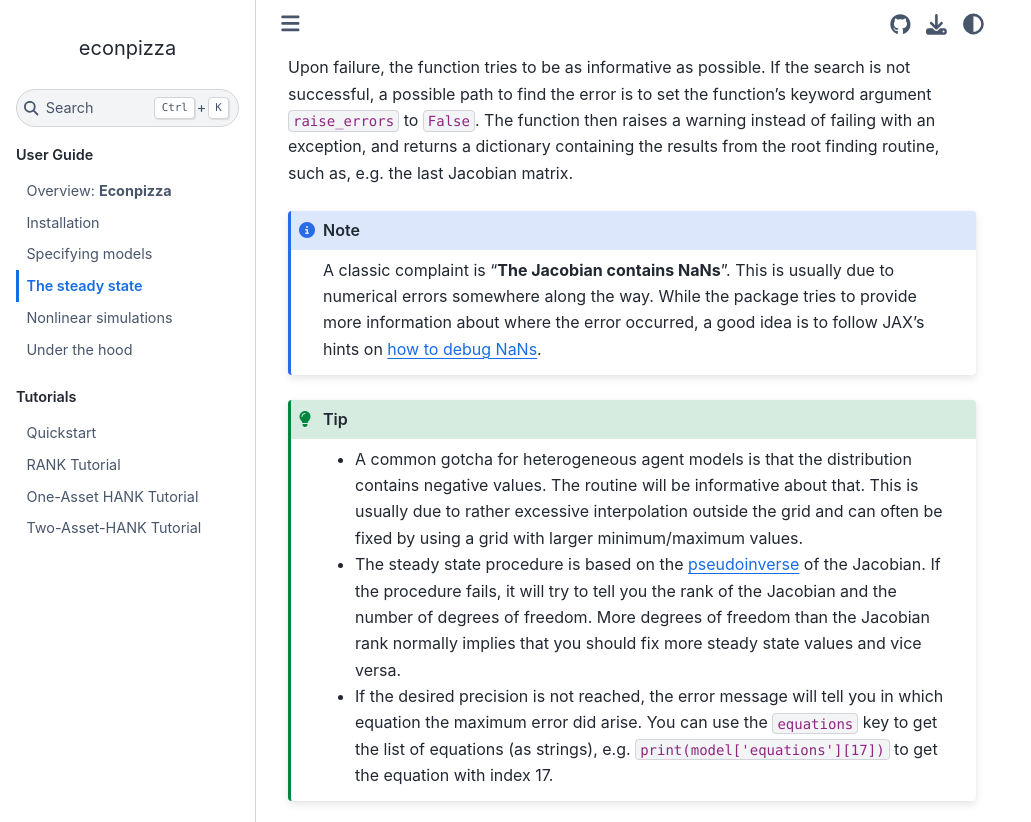
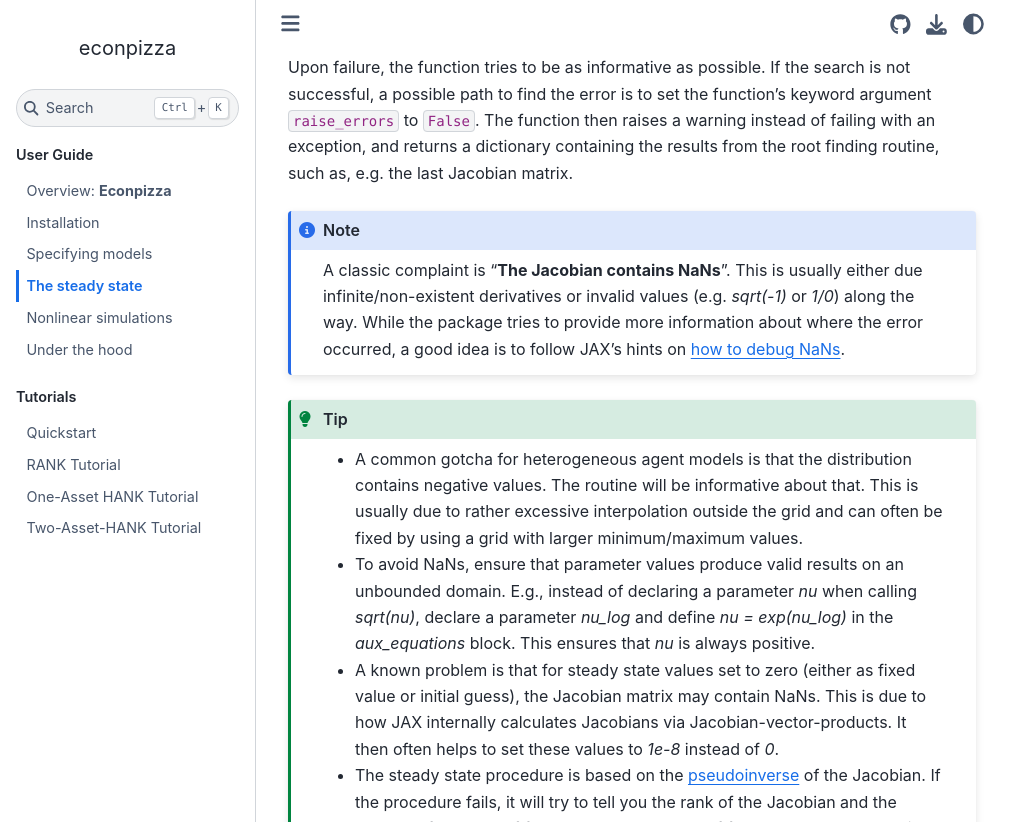
Before and after one commit to gboehl/econpizza, a Sphinx documentation site: the page built from docs/guide/steady_state.rst, in a window 1280 px wide and 900 px high, scrolled down 231 px, cut to the strip 0-822 px from the top of the window. Shown: the whole strip, without its empty margins (0-1031 px from the left). Built offline with Sphinx 7.4.7 and the Sphinx Book theme 1.1.4, drawn with Linux system fonts in a browser that asks for light colours; the version number could not be read and is left out.

Commit message:
edit docs

```diff
--- a/docs/guide/steady_state.rst
+++ b/docs/guide/steady_state.rst
@@ -7,11 +7,13 @@ Upon failure, the function tries to be as informative as possible. If the search
 
 .. note::
 
-   A classic complaint is "**The Jacobian contains NaNs**". This is usually due to numerical errors somewhere along the way. While the package tries to provide more information about where the error occurred, a good idea is to follow JAX's hints on `how to debug NaNs <https://jax.readthedocs.io/en/latest/notebooks/Common_Gotchas_in_JAX.html#debugging-nans>`_.
+   A classic complaint is "**The Jacobian contains NaNs**". This is usually either due infinite/non-existent derivatives or invalid values (e.g. `sqrt(-1)` or `1/0`) along the way. While the package tries to provide more information about where the error occurred, a good idea is to follow JAX's hints on `how to debug NaNs <https://jax.readthedocs.io/en/latest/notebooks/Common_Gotchas_in_JAX.html#debugging-nans>`_.
 
 .. tip::
 
    * A common gotcha for heterogeneous agent models is that the distribution contains negative values. The routine will be informative about that. This is usually due to rather excessive interpolation outside the grid and can often be fixed by using a grid with larger minimum/maximum values.
+   * To avoid NaNs, ensure that parameter values produce valid results on an unbounded domain. E.g., instead of declaring a parameter `nu` when calling `sqrt(nu)`, declare a parameter `nu_log` and define `nu = exp(nu_log)` in the `aux_equations` block. This ensures that `nu` is always positive.
+   * A known problem is that for steady state values set to zero (either as fixed value or initial guess), the Jacobian matrix may contain NaNs. This is due to how JAX internally calculates Jacobians via Jacobian-vector-products. It then often helps to set these values to `1e-8` instead of `0`.
    * The steady state procedure is based on the `pseudoinverse <https://en.wikipedia.org/wiki/Moore%E2%80%93Penrose_inverse>`_ of the Jacobian. If the procedure fails, it will try to tell you the rank of the Jacobian and the number of degrees of freedom. More degrees of freedom than the Jacobian rank normally implies that you should fix more steady state values and vice versa.
    * If the desired precision is not reached, the error message will tell you in which equation the maximum error did arise. You can use the ``equations`` key to get the list of equations (as strings), e.g. ``print(model['equations'][17])`` to get the equation with index 17.
 
```
Also changed, not shown: 1 other file.
